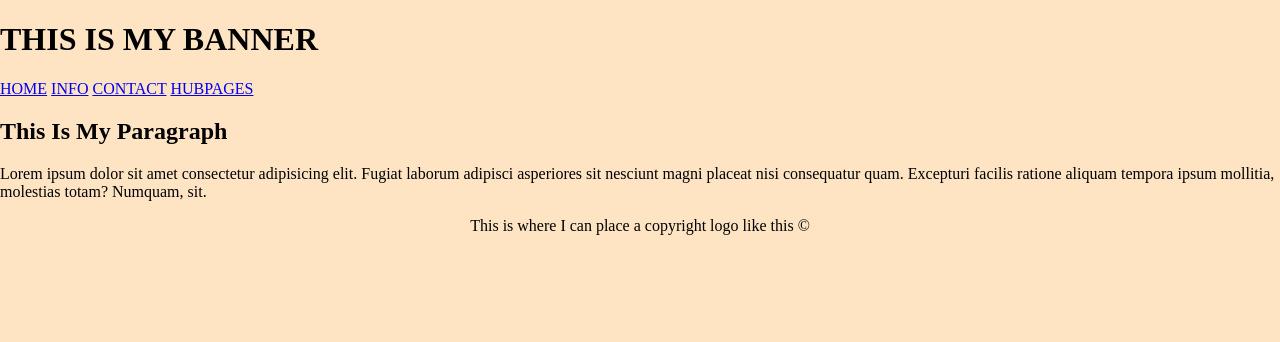
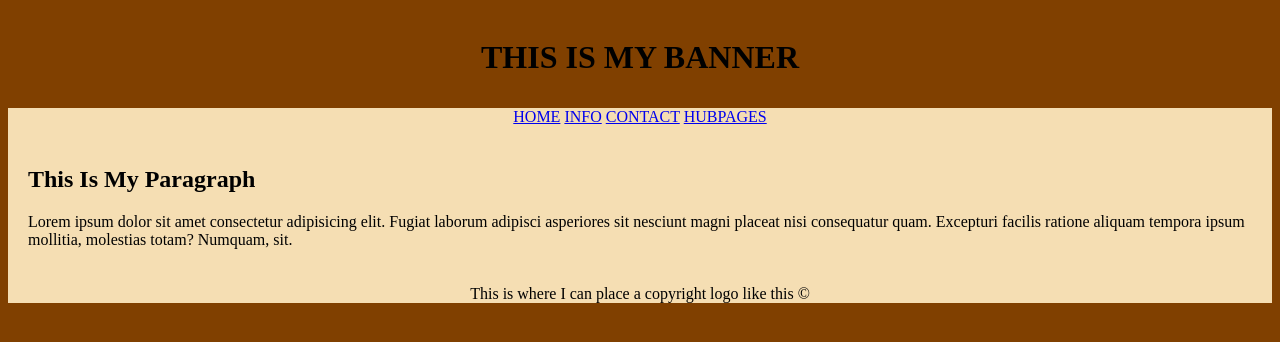
Before and after one commit to jaleeeel/css, a plain HTML site: page index.html in a window 1280 px wide. Drawn offline with Linux system fonts and the light colour scheme.

Commit message:
Update style.css

```diff
--- a/style.css
+++ b/style.css
@@ -1,31 +1,25 @@
 body{
-    background-color: bisque;
-    margin: 0px;
-
+    background-color: #804000;
+    color: black;
 }
-#head1{
-    background-color: rgb(100, 100, 100);
+header{
+    background-color: #804000;
+    color: black;
     text-align: center;
-    padding: 10%;
-    margin: 0%;
-
+    padding: 10px;
 }
-#nav{
+main{
+    background-color: #F5DEB3;
+    color: black;
+    padding: 20px;
+}
+nav{
+    background-color: #F5DEB3;
     color: green;
     text-align: center;
-    background-color: rgb(150, 150, 150);
-    padding: 5%;
-}
-#bot{
-    background-color: rgb(150, 150, 150);
-    padding: 5%;
-    margin: 0px;
-
 }
 #footer{
     text-align: center;
+    background-color: #F5DEB3;
+    margin: 0px;
 }
-#paragraph{
-    text-align: center;
-    justify-content: center;
-}
```
